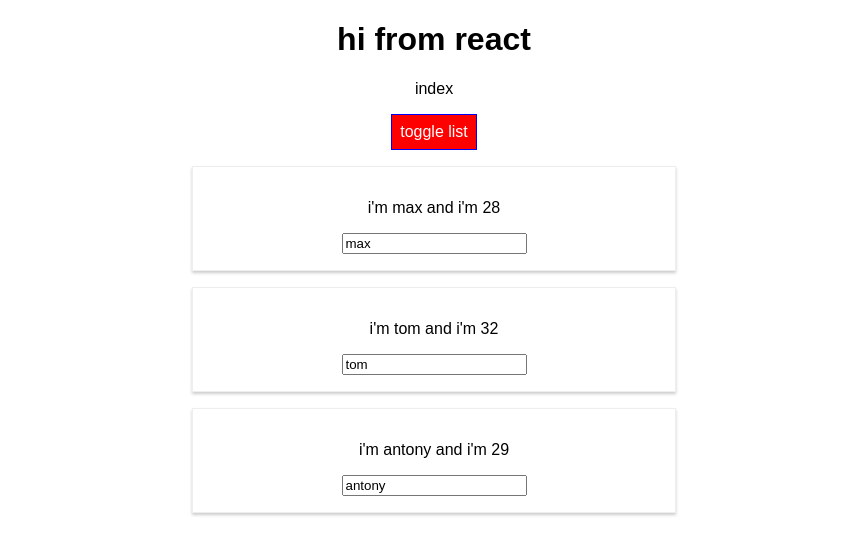
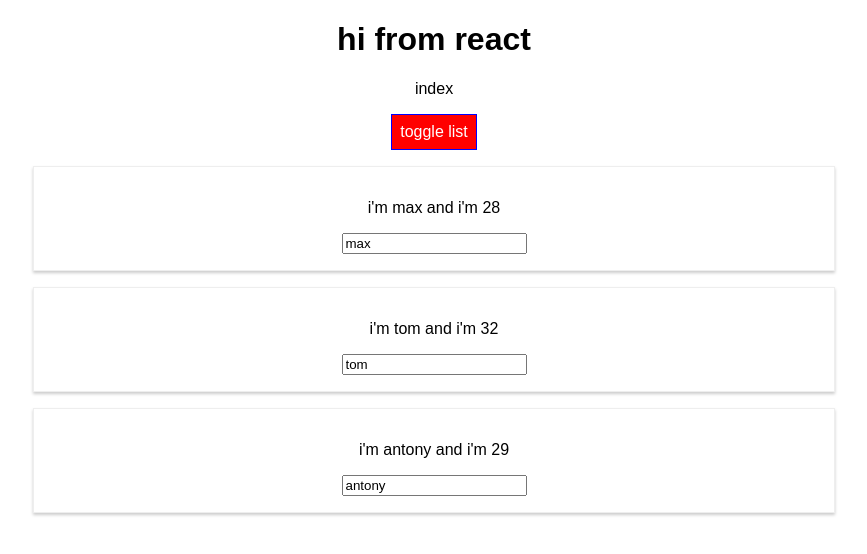
Before and after one commit to morgan1982/react-complete-guide, a React (Create React App) app: page / in a window 1280 px wide. Both pictures are taken after a click on the button "toggle list". Shown: the top 554 px of the page, without its empty margins (206-1073 px from the left). Built offline with nearby package versions, Linux system fonts and the light colour scheme.

Commit message:
remove radium ready for eject

```diff
--- a/src/App.js
+++ b/src/App.js
@@ -1,7 +1,6 @@
 import React, { Component } from 'react';
 import Person from './Person/Person';
 import './App.css';
-import Radium, { StyleRoot } from 'radium';
 
 class App extends Component {
   state = {
@@ -61,10 +60,6 @@
       border: '1px solid blue',
       padding: '8px',
       cursor: 'pointer',
-      ':hover': {
-        backgroundColor: 'lightgreen',
-        color: 'black'
-      }
     }
     let persons = null;
      if (this.state.showList)
@@ -100,7 +95,7 @@
 
 
     return (
-      <StyleRoot>
+
       <div className="App">
         <h1>hi from react</h1>
         <p className={classes.join(' ')}>index</p>
@@ -108,10 +103,9 @@
           <button onClick={this.listHandler} style={style}>toggle list</button>
           {persons}
       </div>
-      </StyleRoot>
     );
 
   }
 }
 
-export default Radium(App);
+export default App;
--- a/src/Person/Person.jsx
+++ b/src/Person/Person.jsx
@@ -1,6 +1,5 @@
 import React from 'react';
 import './person.css';
-import Radium from 'radium';
 
 const person = (props) => {
     const style = {
@@ -9,7 +8,7 @@
         }
     }
     return (
-        <div className="Person" style={style}>
+        <div className="Person">
             <p onClick={props.click}>i'm  {props.name} and i'm {props.age}</p>
             <p>{props.children}</p>
             <input type="text" onChange={props.changed} value={props.name}/>
@@ -17,4 +16,4 @@
     )
 };
 
-export default Radium(person);
+export default person;
```
